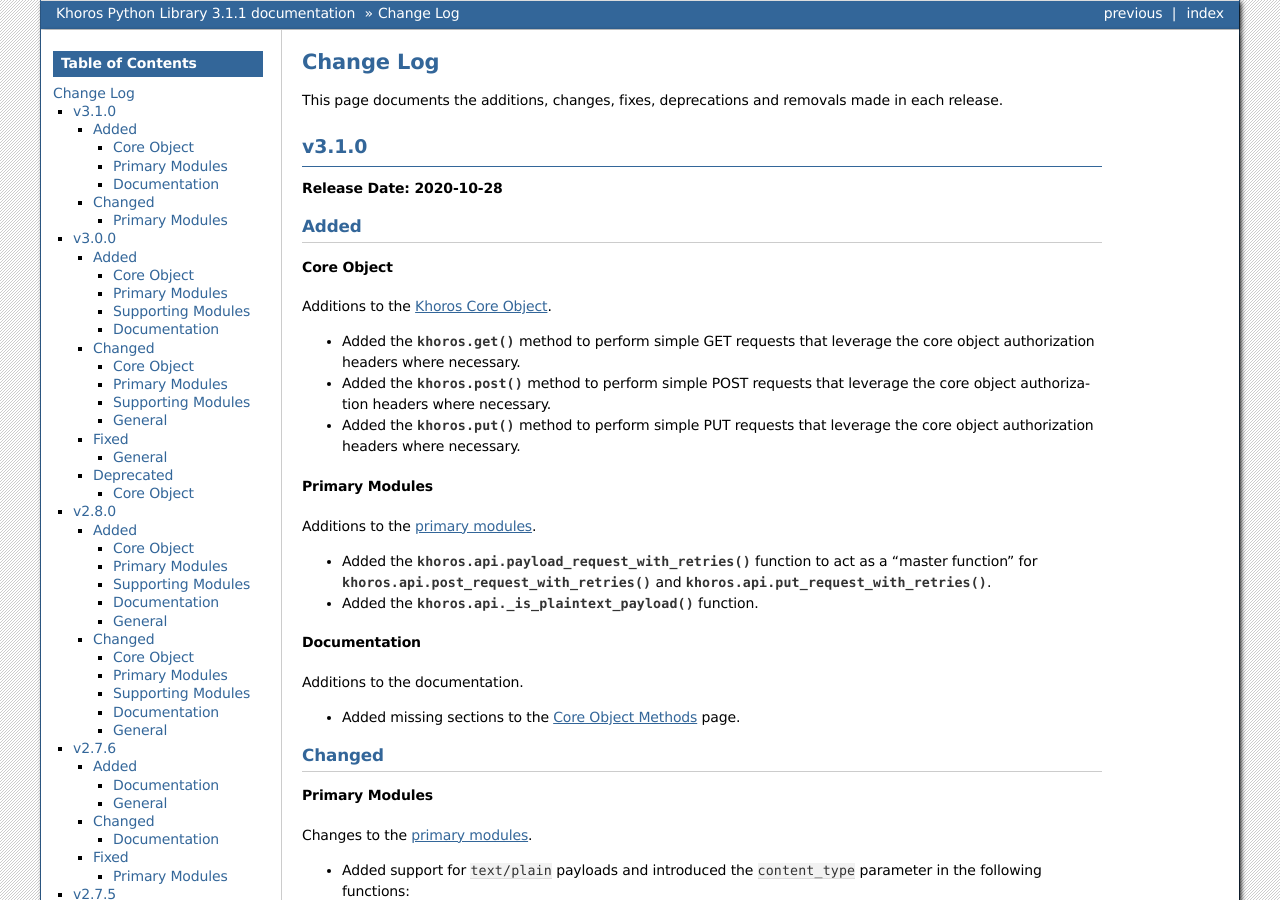
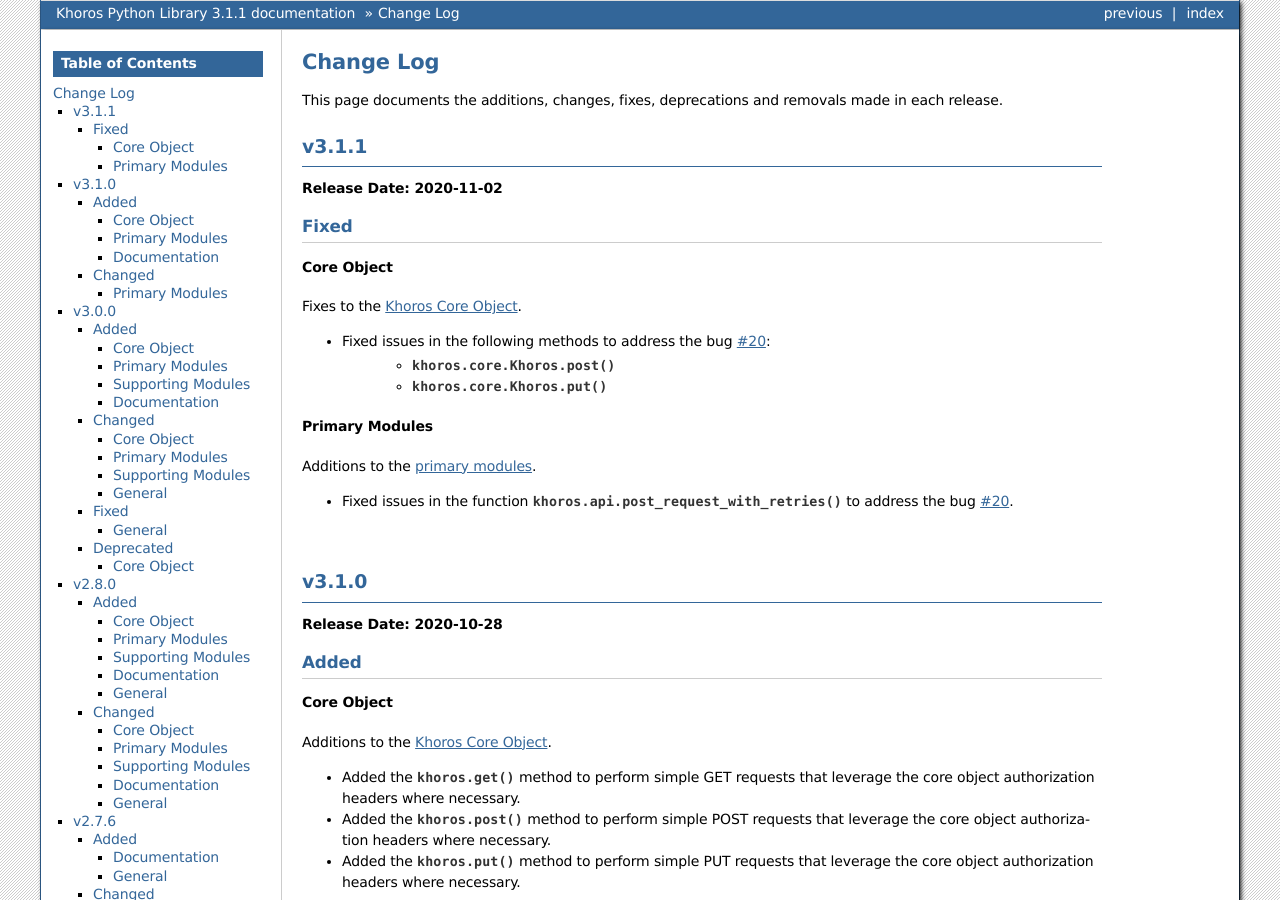
Before and after one commit to jeffshurtliff/khoros, a Sphinx documentation site: the page built from docs/changelog.rst, in a window 1280 px wide and 900 px high. Built offline with Sphinx 7.4.7, drawn with Linux system fonts in a browser that asks for light colours.

Commit message:
Documented 3.1.1 changes in the change log

```diff
--- a/docs/changelog.rst
+++ b/docs/changelog.rst
@@ -2,6 +2,31 @@
 Change Log
 ##########
 This page documents the additions, changes, fixes, deprecations and removals made in each release.
+
+******
+v3.1.1
+******
+**Release Date: 2020-11-02**
+
+Fixed
+=====
+
+Core Object
+-----------
+Fixes to the :doc:`core-object-methods`.
+
+* Fixed issues in the following methods to address the bug `#20 <https://github.com/jeffshurtliff/khoros/issues/20>`_:
+    * :py:meth:`khoros.core.Khoros.post`
+    * :py:meth:`khoros.core.Khoros.put`
+
+Primary Modules
+---------------
+Additions to the :doc:`primary modules <primary-modules>`.
+
+* Fixed issues in the function :py:func:`khoros.api.post_request_with_retries` to address the bug
+  `#20 <https://github.com/jeffshurtliff/khoros/issues/20>`_.
+
+|
 
 ******
 v3.1.0
```
